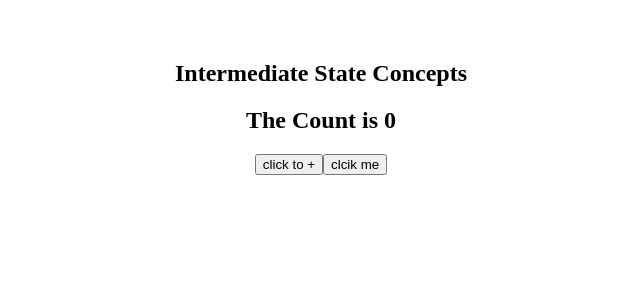
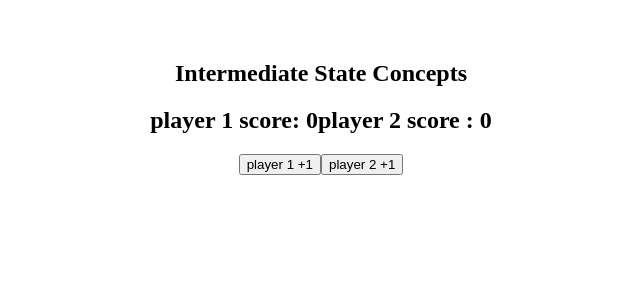
Before and after one commit to Pratik-Kharadhara/react-learning, a React (Vite) app in the folder intermediate-state/: page / in a window 1280 px wide. Shown: the top 300 px of the page, without its empty margins (319-959 px from the left). Built offline with nearby package versions, Linux system fonts and the light colour scheme.

Commit message:
updating objects using state

```diff
--- a/intermediate-state/src/App.jsx
+++ b/intermediate-state/src/App.jsx
@@ -2,15 +2,19 @@ import { useState } from 'react'
 import './App.css'
 import AddThree from './AddThree'
 import StateInitializer from './stateInitializer'
+import ScooreKeeper from './ScooreKeeper'
 
 function App() {
 
   return (
   <>
   <h2>Intermediate State Concepts</h2>
-    <AddThree/>
+    <ScooreKeeper/>
 
-  <StateInitializer/>
+
+    {/* <AddThree/> */}
+
+  {/* <StateInitializer/> */}
   </>
   )
 }
--- /dev/null
+++ b/intermediate-state/src/ScooreKeeper.jsx
@@ -0,0 +1,26 @@
+import { useState } from "react"
+//updating objects using state
+export default function ScooreKeeper(){
+    //unlike updating string or values its a little difficult
+    const[data,setData] = useState({player1:0,player2:0});//here is our two player points initialized to 0
+    function manageP1(){ //this function will update the p1's scoore
+     const score1=   {...data,player1:data.player1+1}; //...data is spreading the data object and creating a new one
+     // player1 : data.player1+1 this is updating the value by 1 and storing that to the new varible
+     setData(score1); //using setData we are setting the value of player 1
+    }
+    //similiarly we are doing with the player 2
+    function manageP2(){
+     const score2=   {...data,player2:data.player2+1};
+     setData(score2);
+    }
+    return (
+        <>
+        <h2>
+            player 1 score: {data.player1}
+            player 2 score : {data.player2}
+        </h2>
+        <button onClick={manageP1}>player 1 +1</button>
+        <button onClick={manageP2}>player 2 +1</button>
+        </>
+    )
+}
--- a/intermediate-state/src/StateInitializer.jsx
+++ b/intermediate-state/src/StateInitializer.jsx
@@ -5,10 +5,25 @@ function GenerateGameboard(){
     }
 export default function StateInitializer(){
 
-    const [board,setBoard] = useState(GenerateGameboard());
+    //const [board,setBoard] = useState(GenerateGameboard());//using this () when ever th button is cliked
+    //it recalls the generateGameboard function in each re render of react
+    //but we want to stop that
+    const [board,setBoard] = useState(GenerateGameboard);//removing the ()
+    //this prevent the re render of the function to stop for multiple times
+    //this only run for the first time for inntiliazation then it will stop running and
+    //be ignored by the react
+
     return (
         <>
             <button onClick={()=> setBoard("hello!")}>clcik me</button>
         </>
     )
 }
+
+//why REACT re-renders , it will check the current state with previous state
+//if it find current state to be same with the previous state
+//it wont re render
+//suppose we write a button such that every time it will set the state  to 10
+//for the first click it will re render
+//but in the next click when react will see that its the same as previous
+//it won't re render
```
